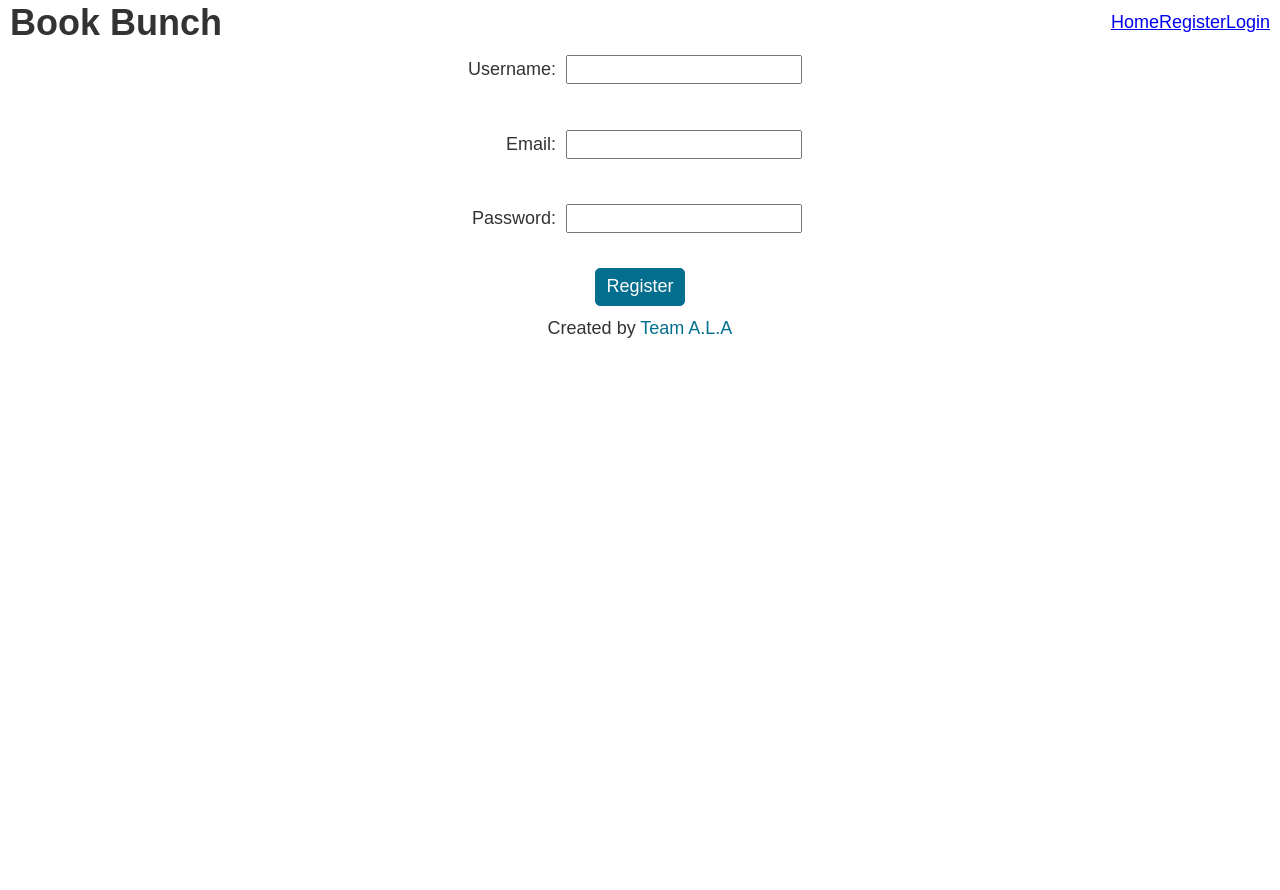
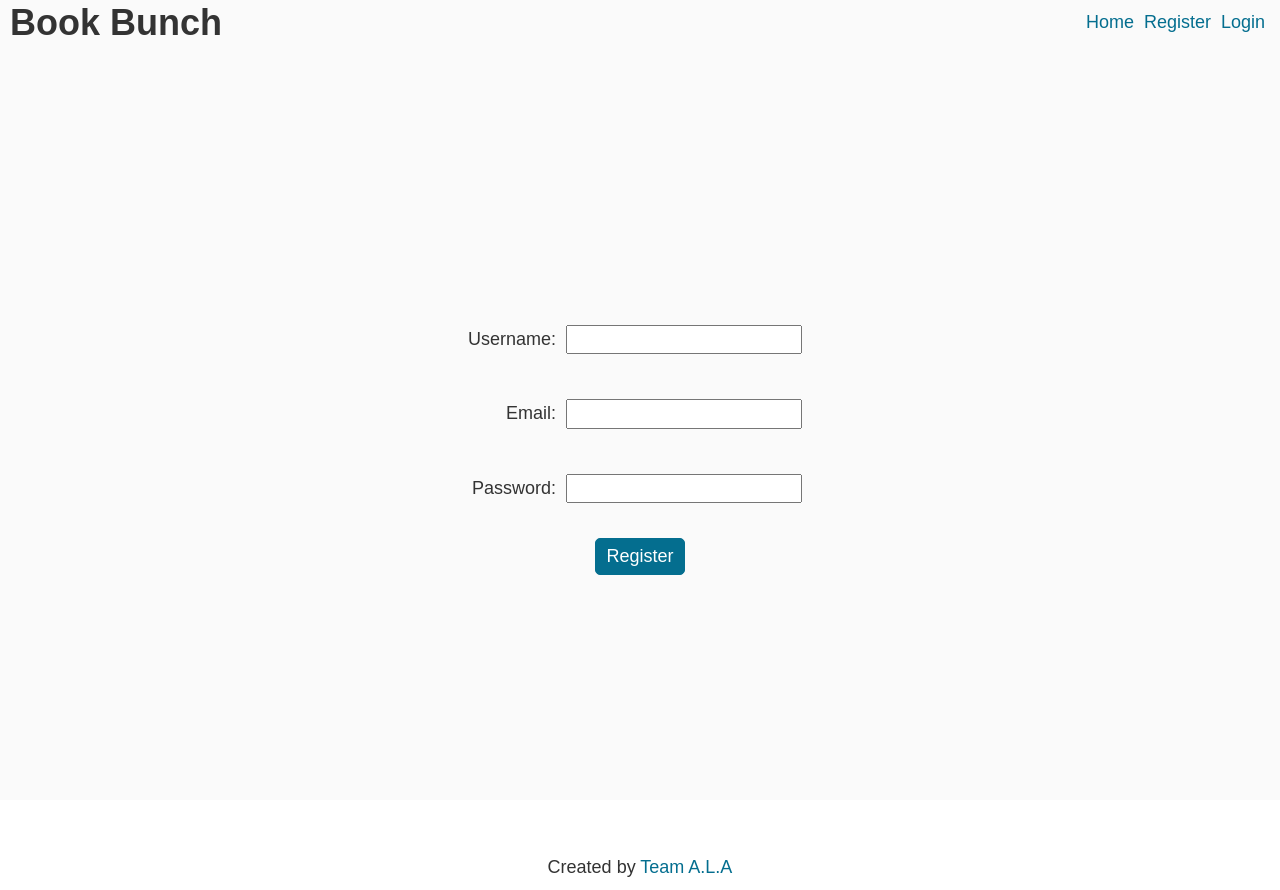
Before and after one commit to llouison/Project_03_Book_Bunch, a React (Create React App) app in the folder client/: page /register in a window 1280 px wide. Before the commit the page ends 800 px from the top, so only its background shows below. Built offline with nearby package versions, Linux system fonts and the light colour scheme.

Commit message:
styling index and registration form

```diff
--- a/client/src/App.css
+++ b/client/src/App.css
@@ -19,6 +19,7 @@ color: #333;
   text-align: center;
   display: flex;
   flex-direction: column;
+  background: #fafafa;
 }
 .hero {
   width: 100vw;
@@ -38,7 +39,7 @@ color: #333;
   width: 700px;
 }
 .about p {
-  margin: 10px 0 30px;
+  margin: 10px 0 20px;
 }
 .feature {
   font-size: 20px;
@@ -66,13 +67,25 @@ main {
   justify-content: center;
   align-items: center;
 }
-
+.hero header h1 {
+  color: #fafafa;
+}
 header, footer {
   display: flex;
   flex-direction: row;
   align-items: center;
   justify-content: center;
   padding: 10px;
+}
+header a {
+  padding: 0 5px;
+  color: #046e8f;
+  text-decoration: none;
+  transition: all 0.4s ease;
+}
+
+header a:hover {
+  text-decoration: underline;
 }
 
 footer a {
@@ -89,17 +102,28 @@ footer a {
 }
 
 /* forms */
+.main_container {
+  display: flex;
+  flex-direction: column;
+}
 .form_container {
   display: flex;
   justify-content: center;
+  height: 100vh;
+  align-self: center;
 }
 form {
   text-align: right;
   display: flex;
   flex-direction: column;
+  align-self: center;
 }
 form button {
   align-self: center;
+}
+.registration_form {
+  display: flex;
+  flex: 2;
 }
 input {
   border: 1 px solid gray;
@@ -111,6 +135,8 @@ button {
   padding: 5px 10px;
   border-radius: 5px;
   border: 1px solid #046e8f;
+  transition: all 0.4s ease;
+  cursor: pointer;
 }
 /* user dash */
 
--- a/client/src/components/Index.jsx
+++ b/client/src/components/Index.jsx
@@ -32,7 +32,9 @@ class Index extends Component {
         <div className='about'>
         <h2 className='feature'>About Book Bunch</h2>
         <hr/>
-        <p>Despite what everyone thinks, reading is still very much in. It just might not be in the same format as befrore. </p>
+        <p>With work, travel, social media, and the occasional train conversation, a good book is bound to come up.</p>
+        <p>It might feel like 'so many books, so little time' and 'where do I even put them all?'</p>
+        <p>With Book Bunch, just add your book list to a shelf and get to them whenever the time is right.</p>
         </div>
         <Link to='/register'><button>Start My Collection</button></Link>
       </div>
--- a/client/src/components/RegistrationForm.jsx
+++ b/client/src/components/RegistrationForm.jsx
@@ -38,6 +38,7 @@ class RegistrationForm extends Component {
     return (
       <div className='page'>
         <Header path1='/' link1='Home' path2='/register' link2='Register' path3='/login' link3='Login'/>
+        <div className='main_container'>
         <div className='form_container'>
         <form
           className="registration_form"
@@ -71,6 +72,7 @@ class RegistrationForm extends Component {
           <button>Register</button>
         </form>
         </div>
+        </div>
         <Footer />
       </div>
     );
```
